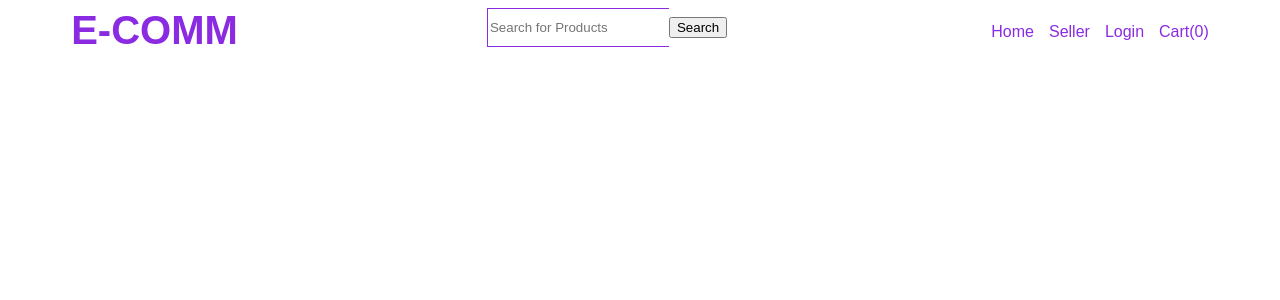
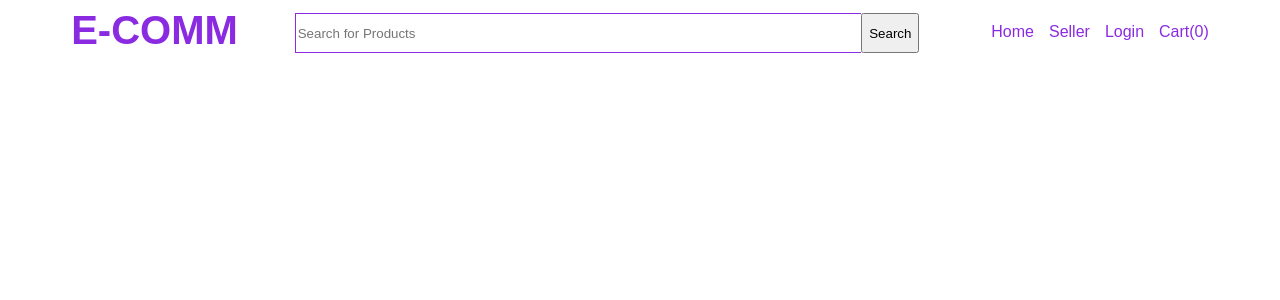
Before and after one commit to Gautami-Vikhe/ecomm-project, an Angular app: page / in a window 1280 px wide. Shown: the top 300 px of the page. Built offline with nearby package versions, Linux system fonts and the light colour scheme.

Commit message:
style: search bar updated with some margins and flex

```diff
--- a/src/app/header/header.component.css
+++ b/src/app/header/header.component.css
@@ -22,10 +22,17 @@
     color:blueviolet;
 
 }
+.nav .nav-search{
+    margin-top: 5px;
+    flex: 1;
+    display: flex;
+    margin-left: 5%;
+    margin-right: 5%;
+}
 .nav .nav-search input{
     flex: 1;
     color: blueviolet;
     border: 1px solid blueviolet;
-    height: 35px;
+    height: 36px;
     border-right: 0px;
 }
```
